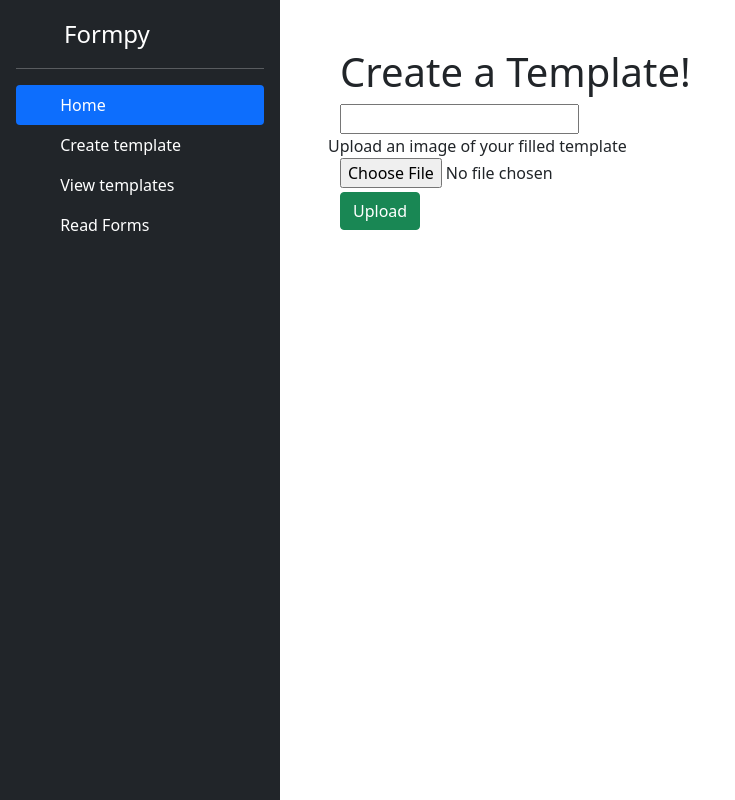
After one commit to ismailmo1/formpy-app, a Flask app: page /create in a window 1280 px wide. The commit adds this page. Shown: the whole page, without its empty margins (0-735 px from the left). Run offline with Flask 2, Linux system fonts and the light colour scheme.

Commit message:
added basic formpy integration

```diff
--- /dev/null
+++ b/formpyapp/templates/create_template.html
@@ -0,0 +1,18 @@
+{% extends "layout.html" %}
+
+{% block content %}
+<div class="container">
+    <div class="row">
+        <h1>
+            Create a Template!
+        </h1>
+    </div>
+    <form method="POST" enctype="multipart/form-data">
+        <input type="text" name="text" id="textid">
+        <label class="row" for="photoUpload">Upload an image of your filled template</label>
+        <input type="file" name="uploadedImg" id="photoUpload">
+        <div><input class="btn btn-success mt-1" type="submit" value="Upload">
+        </div>
+    </form>
+</div>
+{% endblock %}
--- /dev/null
+++ b/formpyapp/templates/layout.html
@@ -0,0 +1,69 @@
+<!DOCTYPE html>
+<html lang="en">
+
+<head>
+    <meta charset="UTF-8">
+    <meta http-equiv="X-UA-Compatible" content="IE=edge">
+    <meta name="viewport" content="width=device-width, initial-scale=1.0">
+    <link href="https://cdn.jsdelivr.net/npm/bootstrap@5.0.2/dist/css/bootstrap.min.css" rel="stylesheet"
+        integrity="sha384-EVSTQN3/azprG1Anm3QDgpJLIm9Nao0Yz1ztcQTwFspd3yD65VohhpuuCOmLASjC" crossorigin="anonymous">
+
+    <title>Formpy</title>
+</head>
+
+<body>
+    <main class="d-flex min-vh-100">
+        <div class="d-flex flex-column flex-shrink-0 p-3 text-white bg-dark" style="width: 280px;">
+            <a href="/" class="d-flex align-items-center mb-3 mb-md-0 me-md-auto text-white text-decoration-none">
+                <svg class="bi me-2" width="40" height="32">
+                    <use xlink:href="#bootstrap"></use>
+                </svg>
+                <span class="fs-4">Formpy</span>
+            </a>
+            <hr>
+            <ul class="nav nav-pills flex-column mb-auto">
+                <li class="nav-item">
+                    <a href="/" class="nav-link active" aria-current="page">
+                        <svg class="bi me-2" width="16" height="16">
+                            <use xlink:href="#home"></use>
+                        </svg>
+                        Home
+                    </a>
+                </li>
+                <li>
+                    <a href="/create" class="nav-link text-white">
+                        <svg class="bi me-2" width="16" height="16">
+                            <use xlink:href="#speedometer2"></use>
+                        </svg>
+                        Create template
+                    </a>
+                </li>
+                <li>
+                    <a href="/view" class="nav-link text-white">
+                        <svg class="bi me-2" width="16" height="16">
+                            <use xlink:href="#speedometer2"></use>
+                        </svg>
+                        View templates
+                    </a>
+                </li>
+                <li>
+                    <a href="#" class="nav-link text-white">
+                        <svg class="bi me-2" width="16" height="16">
+                            <use xlink:href="#speedometer2"></use>
+                        </svg>
+                        Read Forms
+                    </a>
+                </li>
+            </ul>
+
+        </div>
+        <div class="d-flex p-5">
+            {% block content %}{% endblock %}
+        </div>
+    </main>
+    <script src="https://cdn.jsdelivr.net/npm/bootstrap@5.0.2/dist/js/bootstrap.bundle.min.js"
+        integrity="sha384-MrcW6ZMFYlzcLA8Nl+NtUVF0sA7MsXsP1UyJoMp4YLEuNSfAP+JcXn/tWtIaxVXM"
+        crossorigin="anonymous"></script>
+</body>
+
+</html>
--- a/formpyapp/views.py
+++ b/formpyapp/views.py
@@ -1,5 +1,9 @@
-from flask import Flask, render_template
+import numpy as np
+from flask import Flask, render_template, request
 from flask.helpers import url_for
+from werkzeug.utils import redirect
+
+from .api import read_img, thresh_img
 
 app = Flask(__name__)
 
@@ -7,3 +11,21 @@ app = Flask(__name__)
 @app.route("/")
 def home():
     return render_template("index.html")
+
+
+@app.get("/create")
+def create_template():
+    return render_template("create_template.html")
+
+
+@app.route("/create", methods=["POST"])
+def handle_template():
+    img_str = request.files["uploadedImg"].read()
+    img = read_img(img_str)
+    img_processed = thresh_img(img)
+    return render_template("view_template.html", img=img_processed)
+
+
+@app.get("/view")
+def view_template():
+    return render_template("view_template.html")
```
Also changed, not shown: formpyapp/api.py (added, +24 -0 lines), formpyapp/templates/index.html (+4 -65 lines), formpyapp/templates/view_template.html (added, +15 -0 lines), tests/color_img.png (added), 1 other file.
